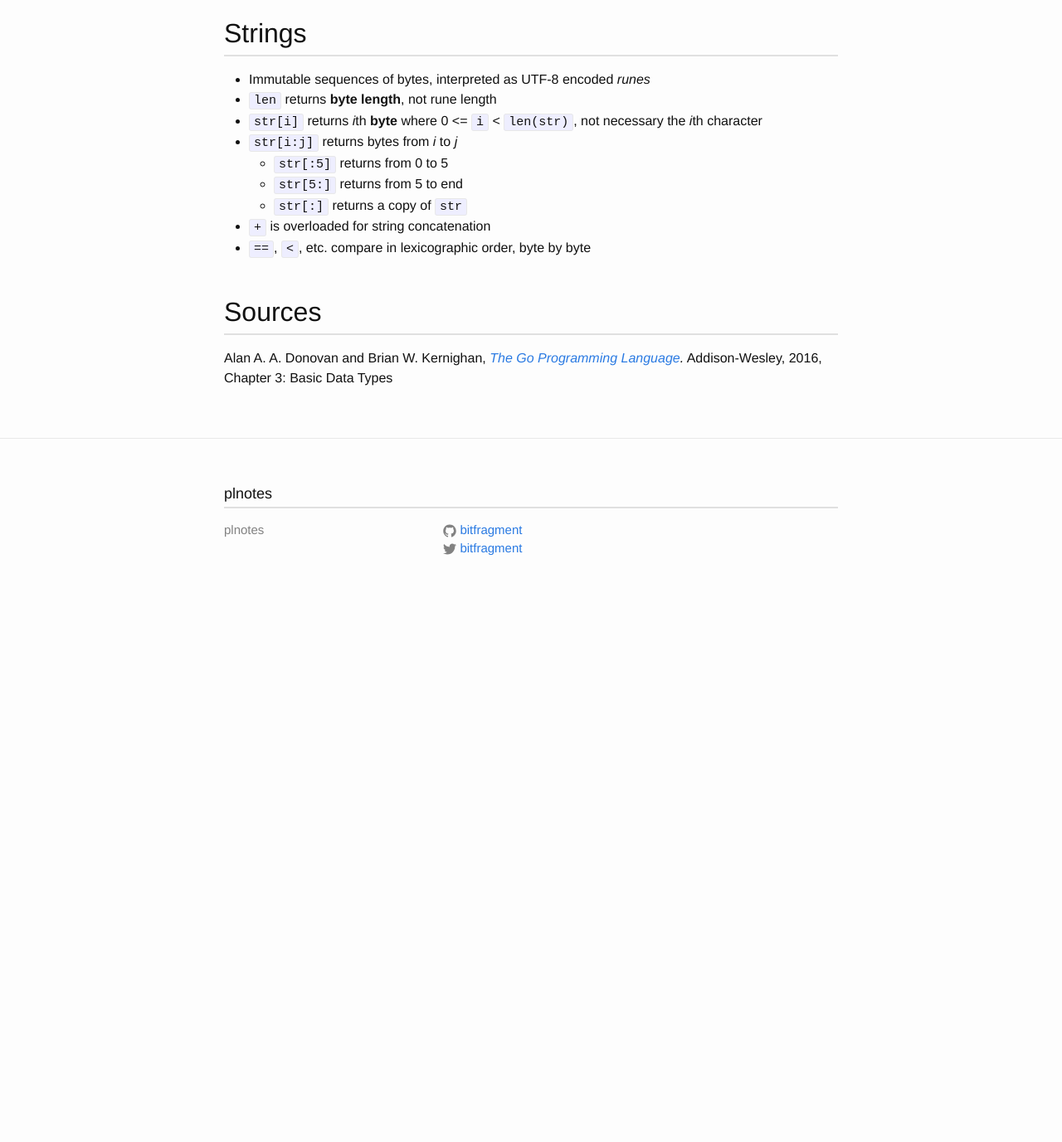
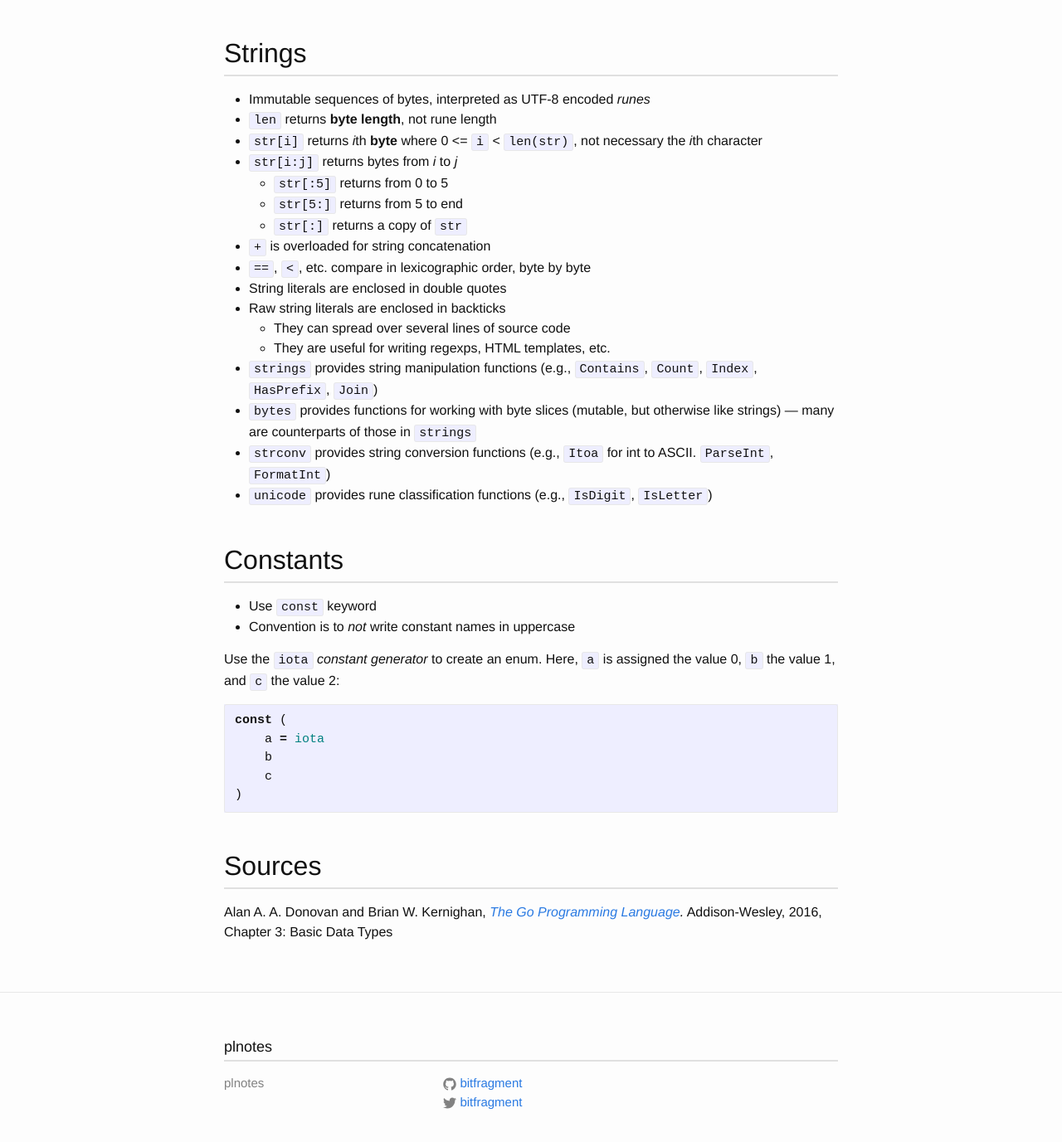
Before and after one commit to bitfragment/plnotes, a Jekyll site: the page built from _go/basic-data-types.md, in a window 1280 px wide and 1400 px high, scrolled down 2021 px. Shown: the top 1377 px of the window at 83% size. Built offline with Jekyll 4.4.1, drawn with Linux system fonts in a browser that asks for light colours; before the commit the page ends 2754 px from its top, so only the background shows below that.

Commit message:
Add content from Kernighan & Donovan sections 3.6

````diff
--- a/_go/basic-data-types.md
+++ b/_go/basic-data-types.md
@@ -75,6 +75,30 @@ Basic data types are boolean, numeric, string.
   - `str[:]` returns a copy of `str`
 * `+` is overloaded for string concatenation
 * `==`, `<`, etc. compare in lexicographic order, byte by byte
+* String literals are enclosed in double quotes
+* Raw string literals are enclosed in backticks
+  - They can spread over several lines of source code
+  - They are useful for writing regexps, HTML templates, etc.
+* `strings` provides string manipulation functions (e.g., `Contains`, `Count`, `Index`, `HasPrefix`, `Join`)
+* `bytes` provides functions for working with byte slices (mutable, but otherwise like strings) --- many are counterparts of those in `strings`
+* `strconv` provides string conversion functions (e.g., `Itoa` for int to ASCII. `ParseInt`, `FormatInt`)
+* `unicode` provides rune classification functions (e.g., `IsDigit`, `IsLetter`)
+
+## Constants
+
+* Use `const` keyword
+* Convention is to *not* write constant names in uppercase
+
+Use the `iota` *constant generator* to create an enum. Here, `a` is assigned
+the value 0, `b` the value 1, and `c` the value 2:
+
+```go
+const (
+    a = iota
+    b
+    c
+)
+```
 
 ## Sources
 
````
